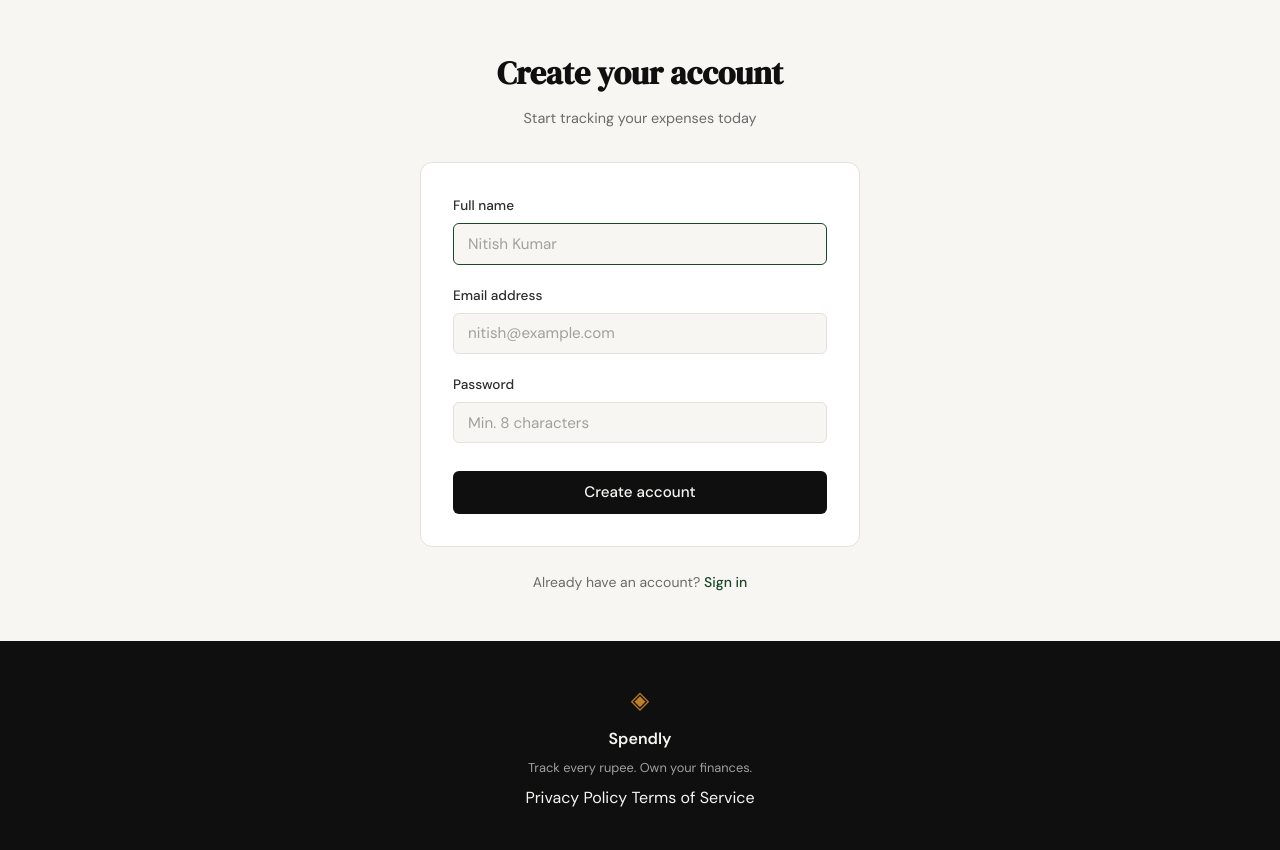
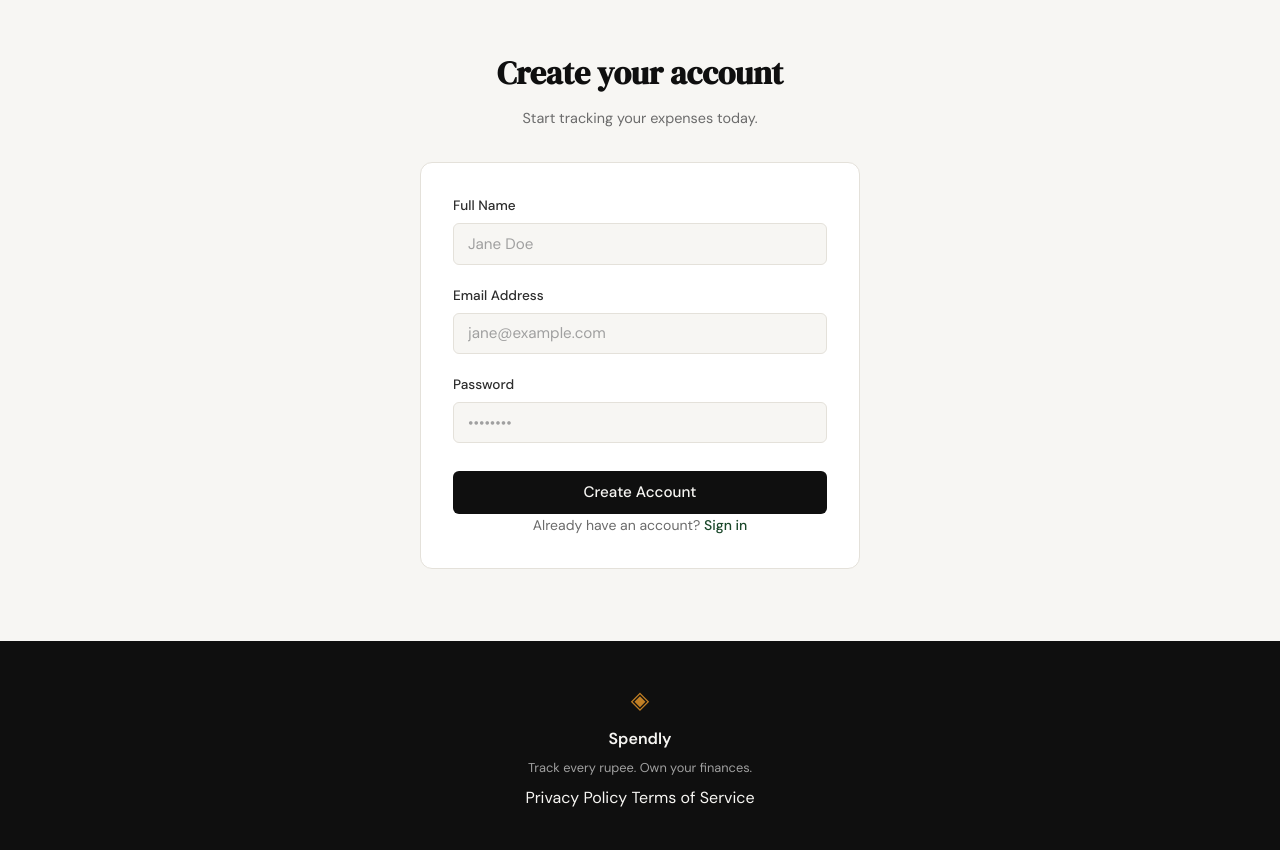
Before and after one commit to robinatwork-98/spendly, a Flask app: page /register in a window 1280 px wide. Shown: the part 61-911 px from the top of the page. Run offline with Flask 3, Linux system fonts and the light colour scheme.

Commit message:
Registeration

```diff
--- a/app.py
+++ b/app.py
@@ -1,7 +1,9 @@
-from flask import Flask, render_template
-from database.db import init_db, seed_db
+from flask import Flask, render_template, request, redirect, url_for, flash
+from werkzeug.security import generate_password_hash
+from database.db import init_db, seed_db, get_db
 
 app = Flask(__name__)
+app.secret_key = "dev-secret-key-for-spendly"
 
 
 # ------------------------------------------------------------------ #
@@ -13,8 +15,42 @@ def landing():
     return render_template("landing.html")
 
 
-@app.route("/register")
+@app.route("/register", methods=["GET", "POST"])
 def register():
+    if request.method == "POST":
+        name = request.form.get("name")
+        email = request.form.get("email")
+        password = request.form.get("password")
+
+        # Simple validation
+        if not name or not email or not password:
+            flash("All fields are required.", "error")
+            return render_template("register.html")
+
+        # Database operation
+        try:
+            with get_db() as conn:
+                # Check if email exists
+                user = conn.execute("SELECT id FROM users WHERE email = ?", (email,)).fetchone()
+                if user:
+                    flash("Email already registered.", "error")
+                    return render_template("register.html")
+
+                # Hash password and insert
+                hashed_pw = generate_password_hash(password)
+                conn.execute(
+                    "INSERT INTO users (name, email, password_hash) VALUES (?, ?, ?)",
+                    (name, email, hashed_pw)
+                )
+                conn.commit()
+
+            flash("Account created successfully! Please sign in.", "success")
+            return redirect(url_for("login"))
+
+        except Exception as e:
+            flash("An error occurred. Please try again.", "error")
+            return render_template("register.html")
+
     return render_template("register.html")
 
 
--- a/static/css/style.css
+++ b/static/css/style.css
@@ -377,14 +377,24 @@ a { color: inherit; text-decoration: none; }
     margin-bottom: 1.5rem;
 }
 
-.auth-error {
-    background: var(--danger-light);
-    color: var(--danger);
-    border: 1px solid #f5c6c2;
+.flash-message {
     border-radius: var(--radius-sm);
     padding: 0.75rem 1rem;
     font-size: 0.875rem;
     margin-bottom: 1.25rem;
+    border: 1px solid transparent;
+}
+
+.flash-error {
+    background: var(--danger-light);
+    color: var(--danger);
+    border-color: #f5c6c2;
+}
+
+.flash-success {
+    background: var(--accent-light);
+    color: var(--accent);
+    border-color: #d0dfd6;
 }
 
 .form-group { margin-bottom: 1.25rem; }
--- a/templates/register.html
+++ b/templates/register.html
@@ -1,51 +1,47 @@
 {% extends "base.html" %}
 
-{% block title %}Create account — Spendly{% endblock %}
+{% block title %}Create Account — Spendly{% endblock %}
 
 {% block content %}
-
-<section class="auth-section">
+<div class="auth-section">
     <div class="auth-container">
-
         <div class="auth-header">
             <h1 class="auth-title">Create your account</h1>
-            <p class="auth-subtitle">Start tracking your expenses today</p>
+            <p class="auth-subtitle">Start tracking your expenses today.</p>
         </div>
 
         <div class="auth-card">
-            {% if error %}
-            <div class="auth-error">{{ error }}</div>
+        <!-- Flash messages -->
+        {% with messages = get_flashed_messages(with_categories=true) %}
+            {% if messages %}
+                {% for category, message in messages %}
+                    <div class="flash-message flash-{{ category }}">
+                        {{ message }}
+                    </div>
+                {% endfor %}
             {% endif %}
+        {% endwith %}
 
-            <form method="POST" action="/register">
+            <form action="{{ url_for('register') }}" method="POST" class="auth-form">
                 <div class="form-group">
-                    <label for="name">Full name</label>
-                    <input type="text" id="name" name="name"
-                           class="form-input" placeholder="Nitish Kumar"
-                           required autofocus>
+                    <label for="name">Full Name</label>
+                    <input type="text" id="name" name="name" class="form-input" required placeholder="Jane Doe">
                 </div>
                 <div class="form-group">
-                    <label for="email">Email address</label>
-                    <input type="email" id="email" name="email"
-                           class="form-input" placeholder="nitish@example.com"
-                           required>
+                    <label for="email">Email Address</label>
+                    <input type="email" id="email" name="email" class="form-input" required placeholder="jane@example.com">
                 </div>
                 <div class="form-group">
                     <label for="password">Password</label>
-                    <input type="password" id="password" name="password"
-                           class="form-input" placeholder="Min. 8 characters"
-                           required>
+                    <input type="password" id="password" name="password" class="form-input" required placeholder="••••••••">
                 </div>
-                <button type="submit" class="btn-submit">Create account</button>
+                <button type="submit" class="btn-submit">Create Account</button>
             </form>
+
+            <div class="auth-switch">
+                Already have an account? <a href="{{ url_for('login') }}">Sign in</a>
+            </div>
         </div>
-
-        <p class="auth-switch">
-            Already have an account?
-            <a href="{{ url_for('login') }}">Sign in</a>
-        </p>
-
     </div>
-</section>
-
+</div>
 {% endblock %}
```
Also changed, not shown: .claude/specs/02-registration.md (added).
